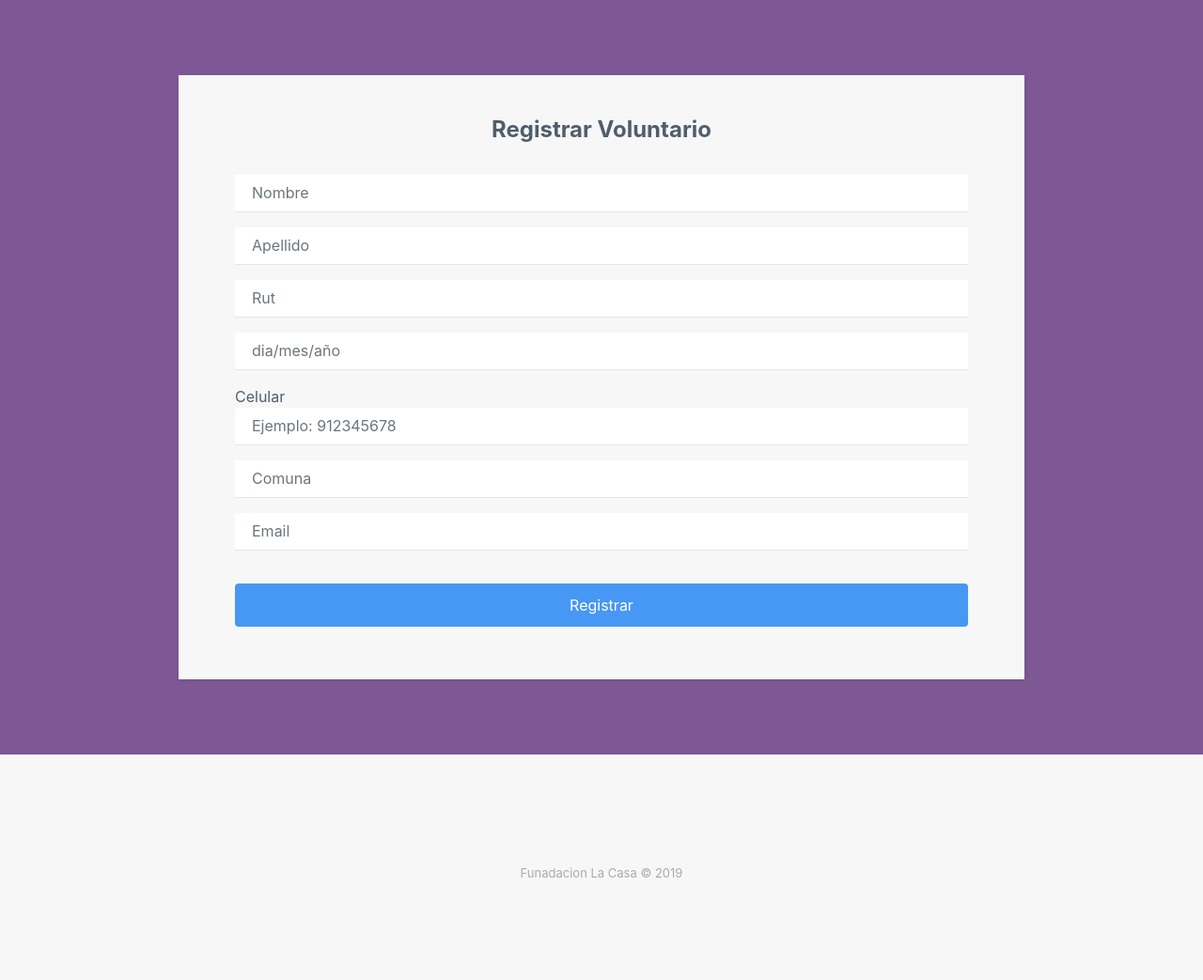
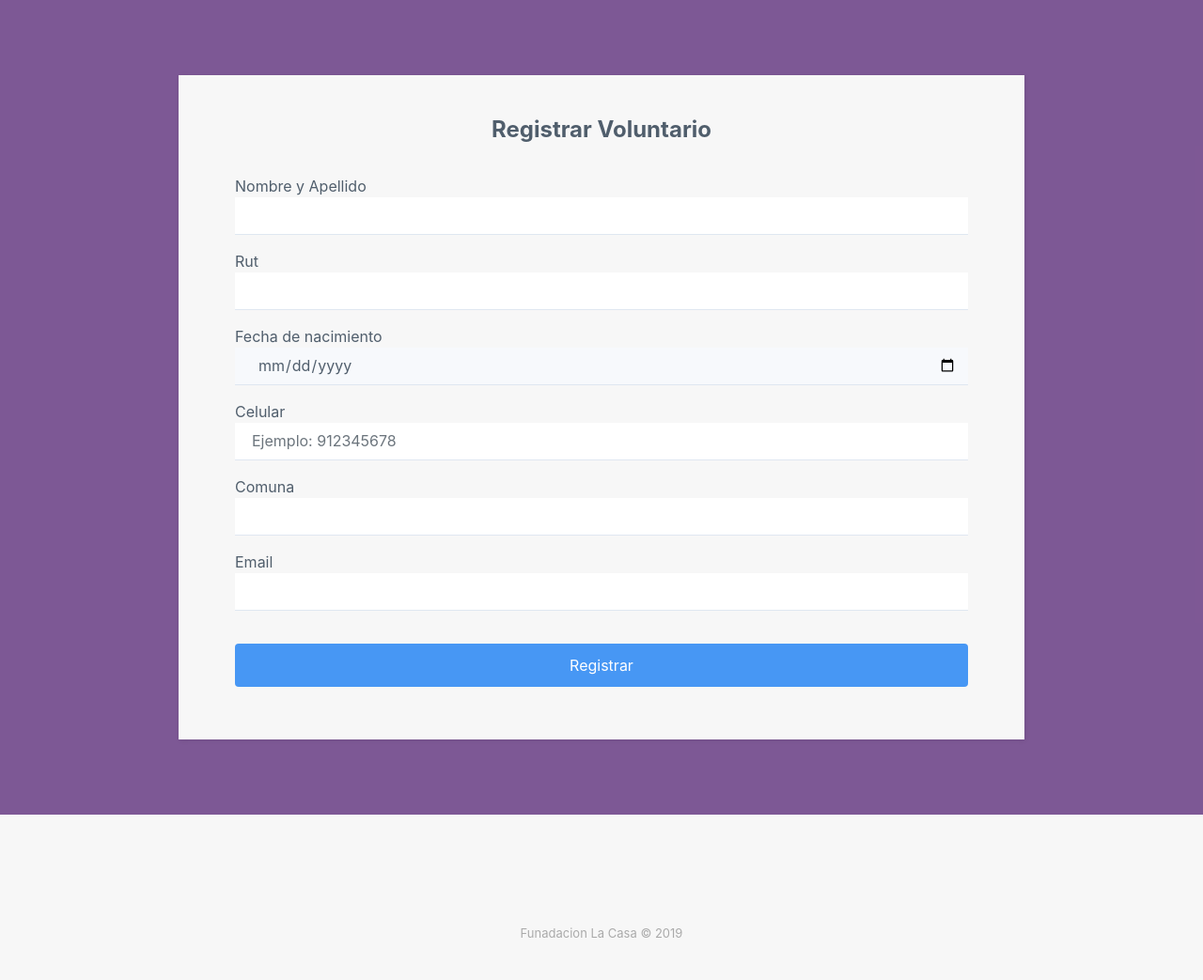
Before and after one commit to matpg/ProyectoFundacionLaCasa, a Django app: a page that uses LaCasa/fundacion/templates/fundacion/crear.html in a window 1280 px wide. Shown: the part 100-1143 px from the top of the page at 94% size. Before the commit the page ends 1034 px from the top, so only its background shows below. Run offline with Django 3.2, Linux system fonts and the light colour scheme; a user stored in the database is signed in; some libraries are stand-ins or nearby versions.

Commit message:
Creacion lista

```diff
--- a/LaCasa/LaCasa/settings.py
+++ b/LaCasa/LaCasa/settings.py
@@ -39,8 +39,6 @@ INSTALLED_APPS = [
     'django.contrib.messages',
     'django.contrib.staticfiles',
     'fundacion.apps.FundacionConfig',
-    'reset_migrations',
-
 ]
 
 MIDDLEWARE = [
--- a/LaCasa/fundacion/forms.py
+++ b/LaCasa/fundacion/forms.py
@@ -4,9 +4,8 @@ import datetime
 
 class VoluntarioForm(forms.Form):
     nombre = forms.CharField(max_length=100)
-    apellido = forms.CharField(max_length=100)
     rut = forms.CharField(max_length=15)
-    fecha = forms.CharField(max_length=50)
+    fecha = forms.CharField(max_length=15)
     celular = forms.CharField(max_length=15)
     comuna = forms.CharField(max_length=50)
     email = forms.EmailField()
--- a/LaCasa/fundacion/models.py
+++ b/LaCasa/fundacion/models.py
@@ -10,6 +10,7 @@ class Voluntario(models.Model):
     celular = models.CharField(max_length=50)
     comuna = models.CharField(max_length=50)
     email = models.EmailField()
+    fecha_incripcion = models.CharField(max_length=15)
     """
     ocupacion = models.CharField(max_length=50)
     nivel_educacion = models.CharField(max_length=50)
--- a/LaCasa/fundacion/templates/fundacion/crear.html
+++ b/LaCasa/fundacion/templates/fundacion/crear.html
@@ -7,20 +7,23 @@
         <div class="form-container">
 
             {% if user.is_authenticated %}
-            <form method="post" style="background-color: rgb(247,247,247);">
+            <form method="POST" style="background-color: rgb(247,247,247);">
                 {% csrf_token %}
                 <h2 class="text-center"><strong>Registrar Voluntario</strong></h2>
-                <div class="form-group"><input class="form-control" type="text" name="nombre" placeholder="Nombre" style="background-color: rgb(255,255,255);"></div>
-                <div class="form-group"><input class="form-control" type="text" name="apellido" placeholder="Apellido" style="background-color: rgb(255,255,255);"></div>
-                <div class="form-group"><input class="form-control" type="text" name="rut" placeholder="Rut" style="background-color: rgb(255,255,255);"></div>
-
-
-                <div class="form-group"><input class="form-control" type="text" name="fecha" placeholder="dia/mes/año" style="background-color: rgb(255,255,255);"></div>
+                <a>Nombre y Apellido</a>
+                <div class="form-group"><input class="form-control" type="text" name="nombre" placeholder="" style="background-color: rgb(255,255,255);"></div>
+                <a>Rut</a>
+                <div class="form-group"><input class="form-control" type="text" name="rut" placeholder="" style="background-color: rgb(255,255,255);"></div>
+                <a>Fecha de nacimiento</a>
+                <div class="form-group"><input class="form-control" type="date" name="fecha"></div>
 
                 <a>Celular</a>
                 <div class="form-group"><input class="form-control" type="tel" name="celular" placeholder="Ejemplo: 912345678" style="background-color: rgb(255,255,255);"></div>
-                <div class="form-group"><input class="form-control" type="text" name="comuna" placeholder="Comuna" style="background-color: rgb(255,255,255);"></div>
-                <div class="form-group"><input class="form-control" type="email" name="email" placeholder="Email" style="background-color: rgb(255,255,255);"></div>
+                <a>Comuna</a>
+                <div class="form-group"><input class="form-control" type="text" name="comuna" placeholder="" style="background-color: rgb(255,255,255);"></div>
+                <a>Email</a>
+                <div class="form-group"><input class="form-control" type="email" name="email" placeholder="" style="background-color: rgb(255,255,255);"></div>
+
                 <div class="form-group"><button class="btn btn-primary btn-block" type="submit" style="background-color: rgb(71,151,244);">Registrar</button></div>
             </form>
             {% else %}
--- a/LaCasa/fundacion/views.py
+++ b/LaCasa/fundacion/views.py
@@ -5,7 +5,8 @@ from django.views.generic import TemplateView
 from django.contrib.auth.mixins import LoginRequiredMixin
 from django.contrib.auth import authenticate, login
 import re
-
+from .funciones import CalcularEdadVoluntario
+from datetime import datetime
 # Create your views here.
 
 class HomePageView(TemplateView):
@@ -16,35 +17,9 @@ class Exito_vista(TemplateView):
     def get(self, request, **kwards):
         return render (request, 'fundacion/crea_exito.html', context=None)
 
-class Crear_Voluntario_view(TemplateView):
-    def get(self, request, **kwards):
-        if request.method == 'POST':
-            form = VoluntarioForm(request.POST or None)
-            if form.is_valid():
-                form_data = form.cleaned_data
-                nom = form_data.get("nombre")
-                em = form_data.get("email")
-                rut = form_data.get("rut")
-                fecha = form_data.get("fecha")
-                celu = form_data.get("celular")
-                comuna = form_data.get("comuna")
-                obj = Voluntario()
-                obj.nombre = nom
-                obj.email = em
-                obj.rut = rut
-                obj.fecha = fecha
-
-                obj.celular = celu
-                obj.comuna = comuna
-                obj.save()
-                return render(request,'fundacion/crea_exito.html', context=None)
-            else:
-                return render(request,'fundacion/crea_error.html', context=None)
-
-        return render(request, 'fundacion/crear.html', context=None)
-
 def CrearVoluntarioView(request):
     if request.method == 'POST':
+
         form = VoluntarioForm(request.POST or None)
         if form.is_valid():
             form_data = form.cleaned_data
@@ -59,6 +34,8 @@ def CrearVoluntarioView(request):
             obj.email = em
             obj.rut = rut
             obj.fecha = fecha
+            obj.edad = CalcularEdadVoluntario(fecha)
+            obj.fecha_incripcion = datetime.now().date()
             if re.match('\d',obj.celular):
                 return render(request,'fundacion/crea_error.html', context=None)
             obj.celular = celu
```
Also changed, not shown: LaCasa/fundacion/funciones.py (added, +12 -0 lines), LaCasa/fundacion/templates/fundacion/gestion_voluntario.html (added, +7 -0 lines), LaCasa/db.sqlite3, LaCasa/fundacion/migrations/0002_voluntario_fecha_incripcion.py (added).
